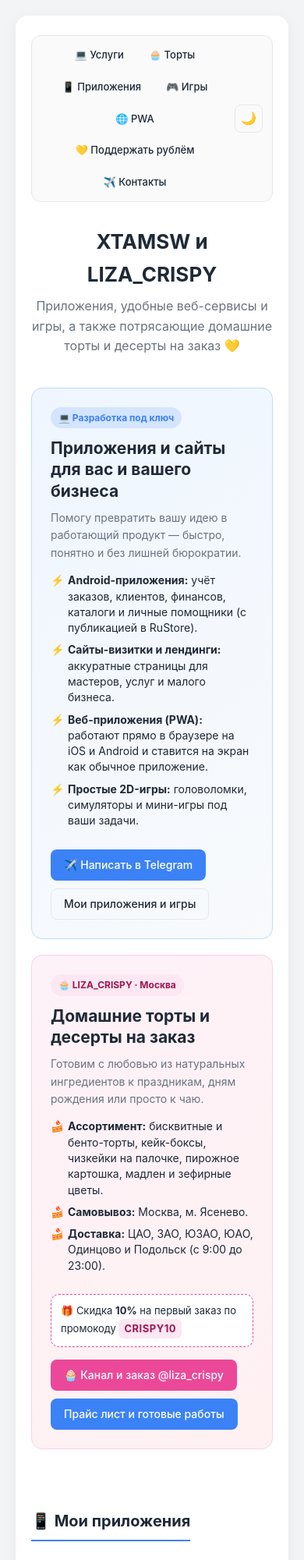
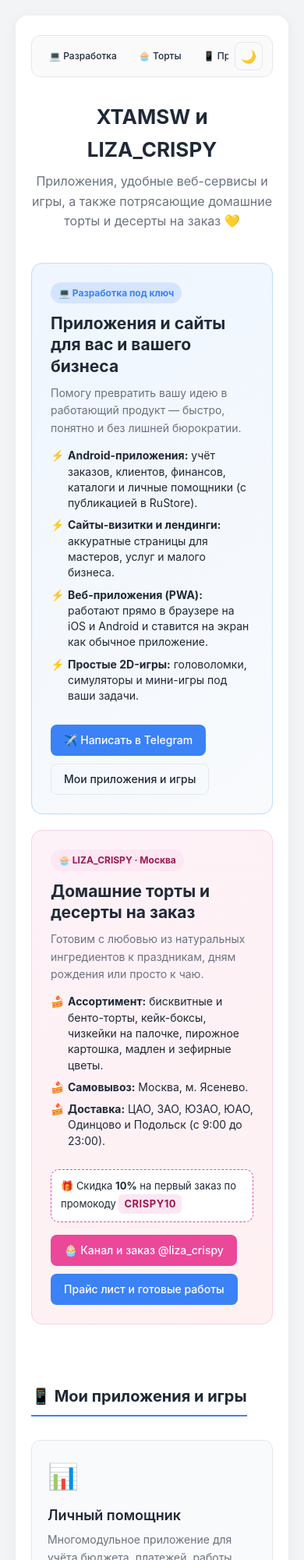
Before and after one commit to xtamsw/xtamsw.github.io, a plain HTML site: page index.html in a window 390 px wide. Shown: the top 2000 px of the page at 78% size. Drawn offline with Linux system fonts and the light colour scheme.

Commit message:
Add files via upload

```diff
--- a/index.html
+++ b/index.html
@@ -474,20 +474,6 @@
 
         .footer-links a:hover { text-decoration: underline; }
 
-        @media (max-width: 600px) {
-			.nav-links {
-				flex-wrap: nowrap;
-				overflow-x: auto;
-				justify-content: flex-start;
-				scrollbar-width: none;
-			}
-			.nav-links::-webkit-scrollbar { display: none; }
-			.nav-links a { font-size: 12px; padding: 6px 10px; }
-            .container { padding: 25px 20px; }
-            h1 { font-size: 26px; }
-            .projects-grid { grid-template-columns: 1fr; }
-        }
-
 		.top-nav {
 			display: flex;
 			align-items: center;
@@ -553,6 +539,21 @@
 			border-color: var(--primary-color);
 			transform: rotate(-15deg);
 		}
+
+        @media (max-width: 600px) {
+			.nav-links {
+				flex-wrap: nowrap;
+				overflow-x: auto;
+				justify-content: flex-start;
+				scrollbar-width: none;
+				-webkit-overflow-scrolling: touch;
+			}
+			.nav-links::-webkit-scrollbar { display: none; }
+			.nav-links a { font-size: 12px; padding: 6px 10px; }
+            .container { padding: 25px 20px; }
+            h1 { font-size: 26px; }
+            .projects-grid { grid-template-columns: 1fr; }
+        }
     </style>
 	<script>
 	(function(){
@@ -572,10 +573,9 @@
     <div class="container">
 		<nav class="top-nav">
 			<div class="nav-links">
-				<a href="#services">💻 Услуги</a>
+				<a href="#services">💻 Разработка</a>
 				<a href="#cakes">🧁 Торты</a>
-				<a href="#apps">📱 Приложения</a>
-				<a href="#games">🎮 Игры</a>
+				<a href="#apps">📱 Приложения и игры</a>
 				<a href="#pwa">🌐 PWA</a>
 <a href="#support_ruble">💛 Поддержать рублём</a>
 				<a href="#contacts">✈️ Контакты</a>
@@ -625,14 +625,14 @@
                 </div>
                 <div class="showcase-actions">
                     <a href="tg://resolve?domain=liza_crispy" class="btn btn-cake" rel="noopener">🧁 Канал и заказ @liza_crispy</a>
-<a href="./liza_crispy" class="btn btn-primary">Прайс лист и готовые работы</a>
+<a href="./liza_crispy/index.html" class="btn btn-primary">Прайс лист и готовые работы</a>
                 </div>
             </section>
         </div>
 
 
         <!-- Проекты -->
-        <h2 class="section-title" id="apps">📱 Мои приложения</h2>
+        <h2 class="section-title" id="apps">📱 Мои приложения и игры</h2>
         <div class="projects-grid">
 
             <!-- Приложение 1: Личный помощник -->
@@ -689,13 +689,7 @@
                     </div>
                 </div>
             </div>
-        </div>
-
-        <h2 class="section-title" id="games">🎮 Мои игры</h2>
-        <div class="projects-grid">
-
-            <!-- Игра 1: Симулятор Метро -->
-            <div class="project-card">
+<div class="project-card">
                 <div class="project-icon">🚇</div>
                 <h3 class="project-name">Симулятор Метро</h3>
                 <p class="project-desc">
@@ -717,7 +711,6 @@
                     </div>
                 </div>
             </div>
-
         </div>
 
         <!-- Веб-приложения (PWA) -->
```
